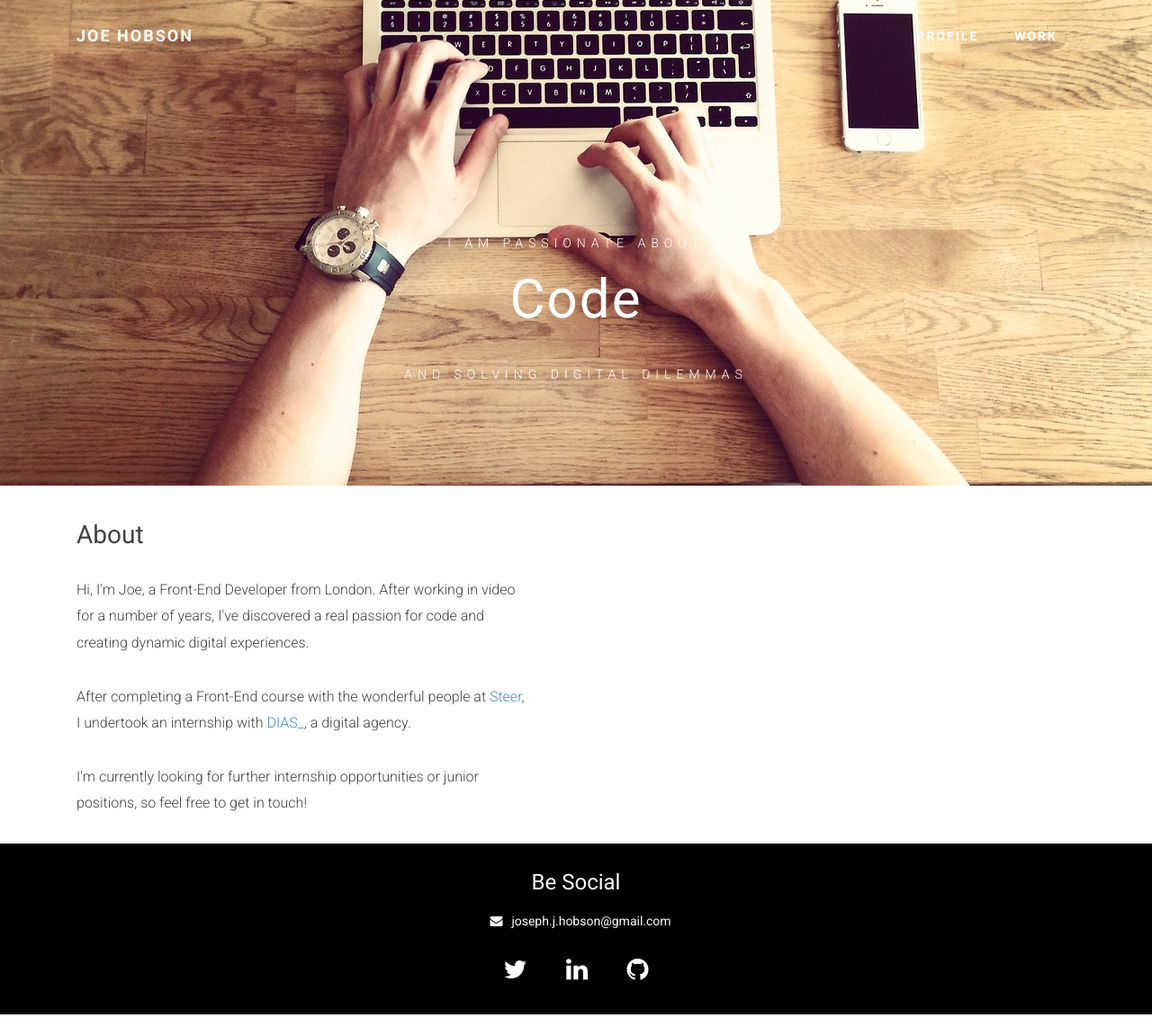
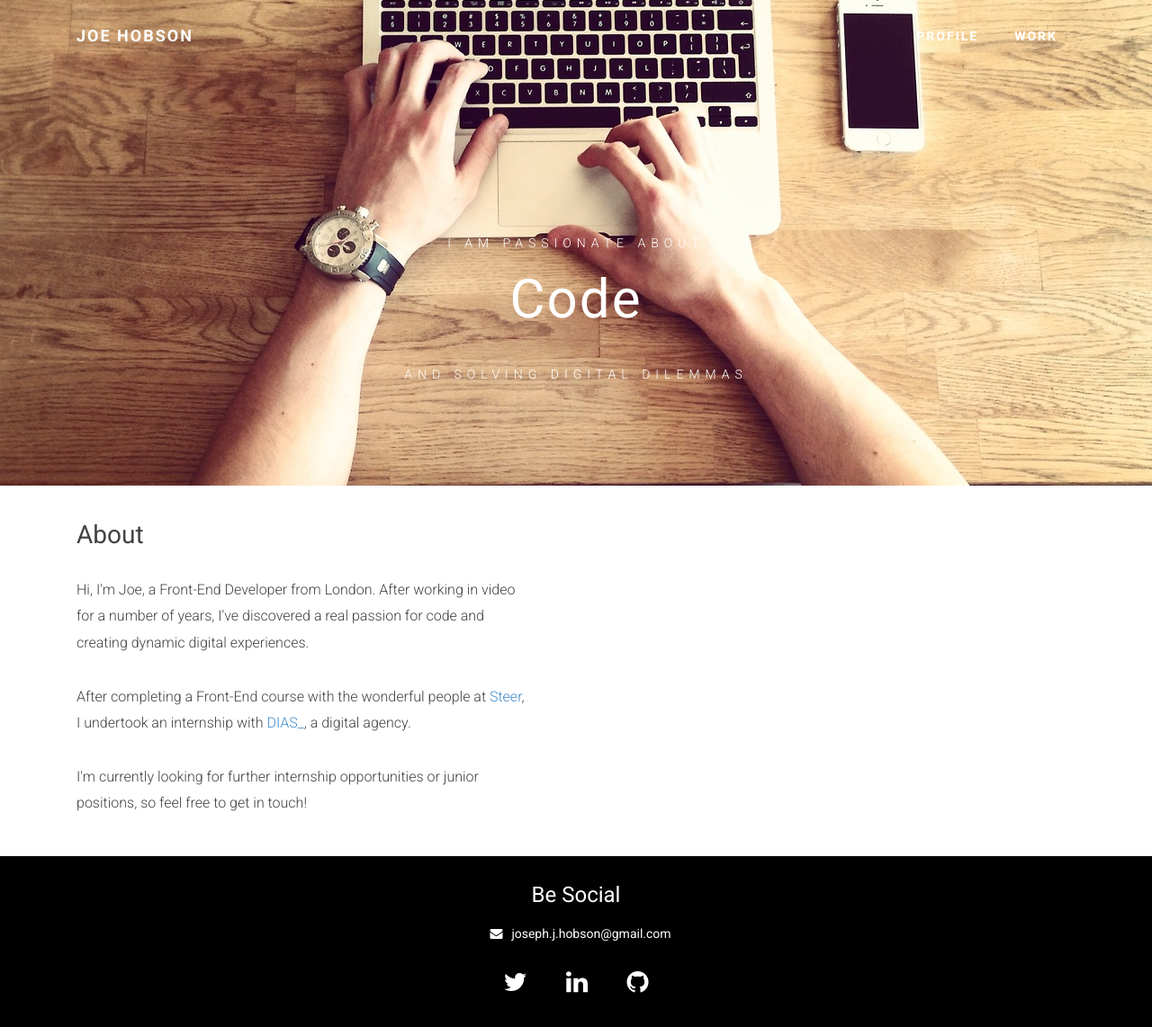
Before and after one commit to fant0mex/portfolio, a Jekyll site: the page built from 01-profile.md, in a window 1280 px wide. Shown: the whole page at 90% size. Built offline with Jekyll 4.4.1, drawn with Linux system fonts in a browser that asks for light colours; nearby versions of some CDN libraries; a script that is not in the unit is left out; comment, search, counter and statistics services are not loaded.

Commit message:
Profile styling amend

```diff
--- a/_sass/main.sass
+++ b/_sass/main.sass
@@ -465,6 +465,8 @@ iframe
     font-weight: 300
     +respond-to(not-xs)
       padding: 0 130px 20px 0
+  p:last-child
+    margin-bottom: 24px
 
 
 /*Blog*/
--- a/css/main.css
+++ b/css/main.css
@@ -627,5 +627,9 @@ iframe {
     padding: 0 130px 20px 0;
   }
 }
+/* line 468, ../_sass/main.sass */
+.bio p:last-child, .blogfull p:last-child {
+  margin-bottom: 24px;
+}
 
 /*Blog */
```
